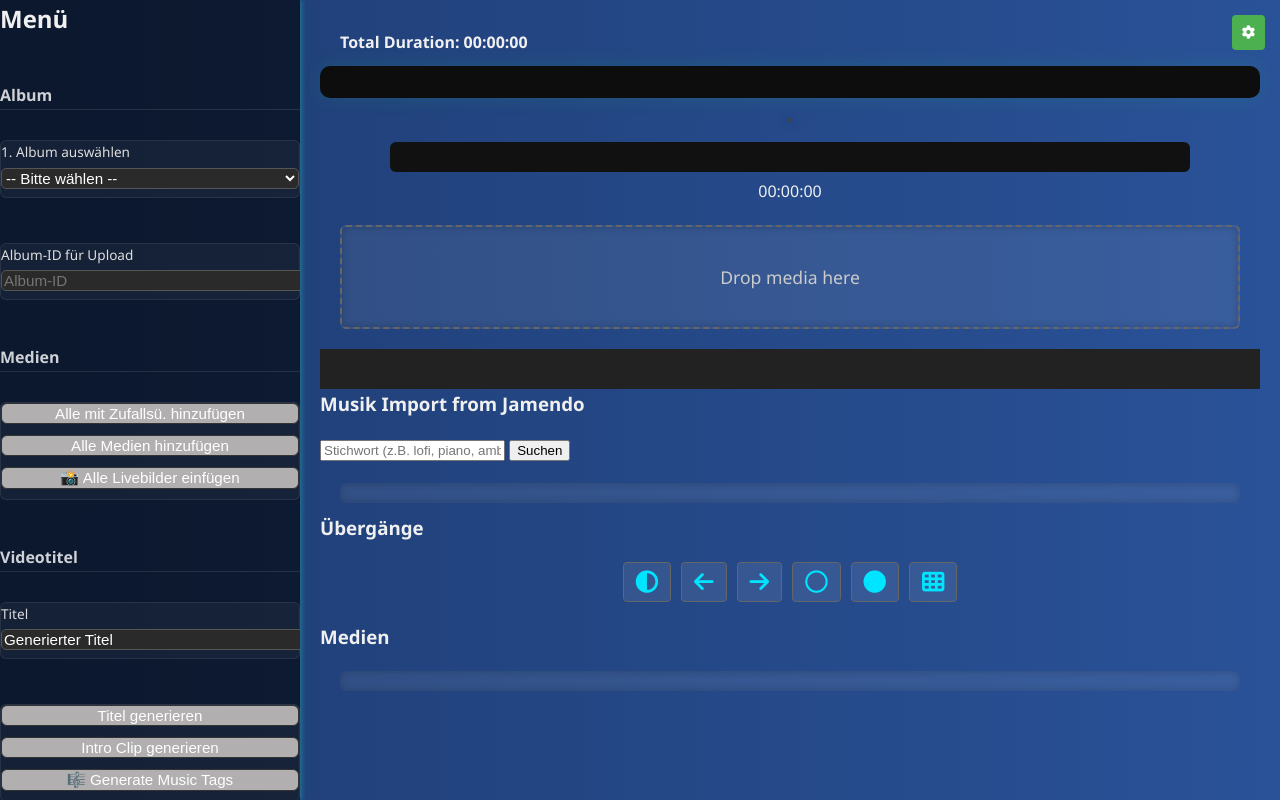
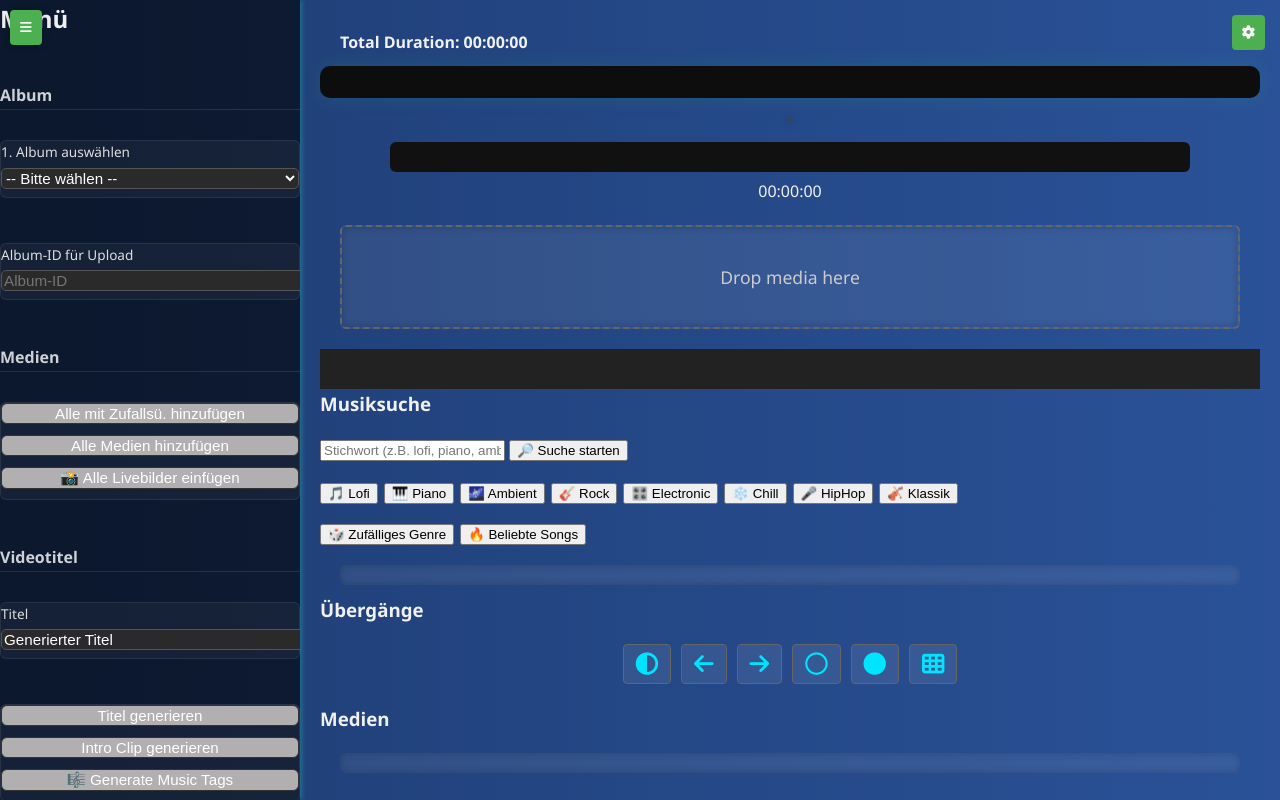
Before and after one commit to cooljackgi/immich-video, a website: page public/index.html in a window 1280 px wide. Drawn offline with Linux system fonts and the light colour scheme; no server answers.

Commit message:
Verbessere das Layout und die Funktionalität der Sidebar; füge Schnellauswahl-Buttons für die Musiksuche hinzu.

```diff
--- a/public/index.html
+++ b/public/index.html
@@ -265,7 +265,7 @@
 
     .timeline-item {
       background: var(--card-bg);
-      padding: 8px 12px;
+      padding: 4px 5px;
       border-radius: 4px;
       display: flex;
       align-items: center;
@@ -561,11 +561,44 @@
       transform: translateY(0);
       pointer-events: auto;
     }
+
+    .sidebar-toggle-btn {
+  position: fixed;
+  top: 10px;
+  left: 10px;
+  z-index: 1100;
+  background: var(--primary);
+  color: white;
+  border: none;
+  padding: 10px;
+  border-radius: 4px;
+  cursor: pointer;
+  box-shadow: 0 0 8px rgba(0, 0, 0, 0.2);
+}
+
+.sidebar.collapsed {
+  width: 0;
+  overflow: hidden;
+  transition: width 0.3s ease;
+}
+
+.container.collapsed-sidebar {
+  grid-template-columns: 0 1fr;
+}
+
+.container:not(.collapsed-sidebar) .sidebar {
+  width: 300px;
+  transition: width 0.3s ease;
+}
+
   </style>
 
 </head>
 
 <body>
+  <button class="sidebar-toggle-btn" onclick="toggleSidebar()">
+    <i class="fas fa-bars"></i>
+  </button>
   <button class="settings-toggle-btn" onclick="toggleSettings()">
     <i class="fas fa-cog"></i>
   </button>
@@ -640,7 +673,7 @@
     <!-- Sidebar -->
     <div class="sidebar">
 
-      <h2 data-i18n="menu">Menü</h2>
+      <h2 data-i18n="menu">    Menü</h2>
 
       <h3>Album</h3>
       <div class="form-group">
@@ -718,12 +751,33 @@
       <div class="timeline" id="timeline"></div>
       <div id="audioTimeline" class="timeline-layer audio-track-layer"></div>
 
-      <h3 data-i18n="ccmixter_music">Musik Import from Jamendo</h3>
-      <div class="form-group">
-        <input id="ccmixterSearchInput" type="text" placeholder="Stichwort (z.B. lofi, piano, ambient)" />
-        <button onclick="searchCCMixter()">Suchen</button>
-      </div>
-      <div id="ccmixterResults" class="media-list"></div>
+      <h3>Musiksuche</h3>
+<div class="form-group">
+  <input id="ccmixterSearchInput" type="text" placeholder="Stichwort (z.B. lofi, piano, ambient)" />
+  <button onclick="searchCCMixter()">🔎 Suche starten</button>
+</div>
+
+<!-- Schnellauswahl Buttons -->
+<div class="form-group" style="display: flex; flex-wrap: wrap; gap: 6px;">
+  <button onclick="quickSearch('lofi')">🎵 Lofi</button>
+  <button onclick="quickSearch('piano')">🎹 Piano</button>
+  <button onclick="quickSearch('ambient')">🌌 Ambient</button>
+  <button onclick="quickSearch('rock')">🎸 Rock</button>
+  <button onclick="quickSearch('electronic')">🎛️ Electronic</button>
+  <button onclick="quickSearch('chill')">❄️ Chill</button>
+  <button onclick="quickSearch('hiphop')">🎤 HipHop</button>
+  <button onclick="quickSearch('classical')">🎻 Klassik</button>
+</div>
+
+<!-- Extra Buttons -->
+<div class="form-group" style="display: flex; flex-wrap: wrap; gap: 6px;">
+  <button onclick="randomMusicSearch()">🎲 Zufälliges Genre</button>
+  <button onclick="searchTopTracks()">🔥 Beliebte Songs</button>
+</div>
+
+<!-- Suchergebnisse -->
+<div id="ccmixterResults" class="media-list"></div>
+
 
 
       <h3 data-i18n="transitions">Übergänge</h3>
@@ -2066,6 +2120,52 @@
         return map;
       }
 
+      function toggleSidebar() {
+  const sidebar = document.querySelector('.sidebar');
+  const container = document.querySelector('.container');
+  sidebar.classList.toggle('collapsed');
+  container.classList.toggle('collapsed-sidebar');
+}
+
+function quickSearch(term) {
+  document.getElementById('ccmixterSearchInput').value = term;
+  searchCCMixter();
+}
+
+function randomMusicSearch() {
+  const genres = ['lofi', 'piano', 'ambient', 'rock', 'electronic', 'chill', 'hiphop', 'classical'];
+  const randomGenre = genres[Math.floor(Math.random() * genres.length)];
+  document.getElementById('ccmixterSearchInput').value = randomGenre;
+  searchCCMixter();
+}
+
+async function searchTopTracks() {
+  const resultsContainer = document.getElementById('ccmixterResults');
+  resultsContainer.innerHTML = '<p>🔍 Suche beliebte Songs…</p>';
+
+  const url = `https://api.jamendo.com/v3.0/tracks/?client_id=${JAMENDO_CLIENT_ID}&format=json&limit=10&order=popularity_total&audioformat=mp31`;
+  const res = await fetch(url);
+  const json = await res.json();
+  displayTracks(json.results);
+}
+
+function displayTracks(tracks) {
+  const resultsContainer = document.getElementById('ccmixterResults');
+  resultsContainer.innerHTML = '';
+  tracks.forEach(track => {
+    const div = document.createElement('div');
+    div.classList.add('track');
+    div.innerHTML = `
+      <div><strong>${track.name}</strong> – ${track.artist_name}</div>
+      <audio controls src="${track.audio}" style="width: 100%; margin-top: 4px;"></audio>
+      <small>Lizenz: <a href="${track.license_ccurl}" target="_blank">${track.license_ccurl}</a></small>
+    `;
+    resultsContainer.appendChild(div);
+  });
+}
+
+
+
       function formatTime(ms) {
         const totalSeconds = Math.floor(ms / 1000);
         const hours = Math.floor(totalSeconds / 3600);
```
